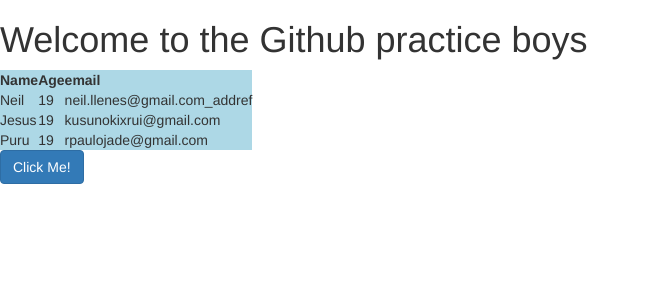
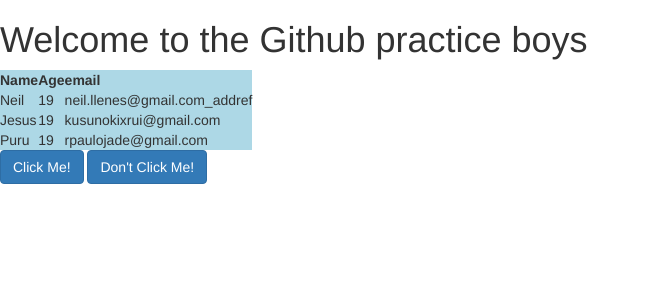
Before and after one commit to Pancakes13/Github-Practice-with-JM-and-Paulo, a PHP site: page / in a window 1280 px wide. Shown: the top 300 px of the page, without its empty margins (0-649 px from the left). Run offline with PHP 8.4, Linux system fonts and the light colour scheme.

Commit message:
Hi
Hello

```diff
--- a/index.php
+++ b/index.php
@@ -44,6 +44,7 @@
 	</table>
 </div>
 	<button class="btn btn-primary" onclick="unHide()"> Click Me! </button>
+	<a class="btn btn-primary" href="javascript:close_window();"> Don't Click Me! </a>
 </body>
 <script src="includes/jQuery/jquery-3.2.1.min.js"></script>
 <script src="includes/bootstrap/js/bootstrap.min.js"></script>
```
